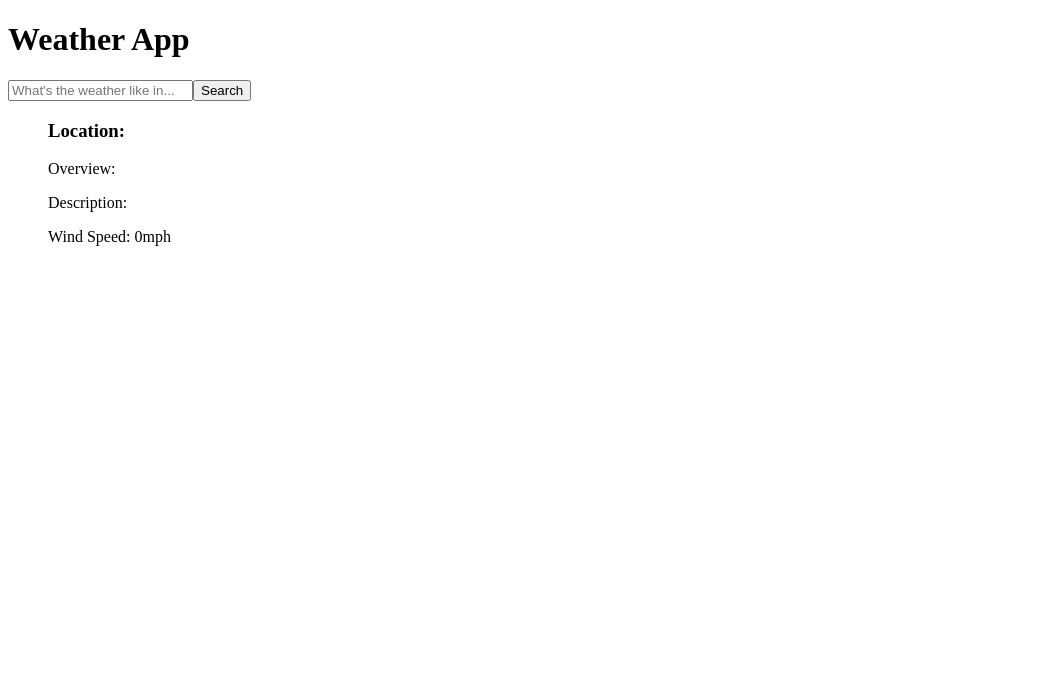
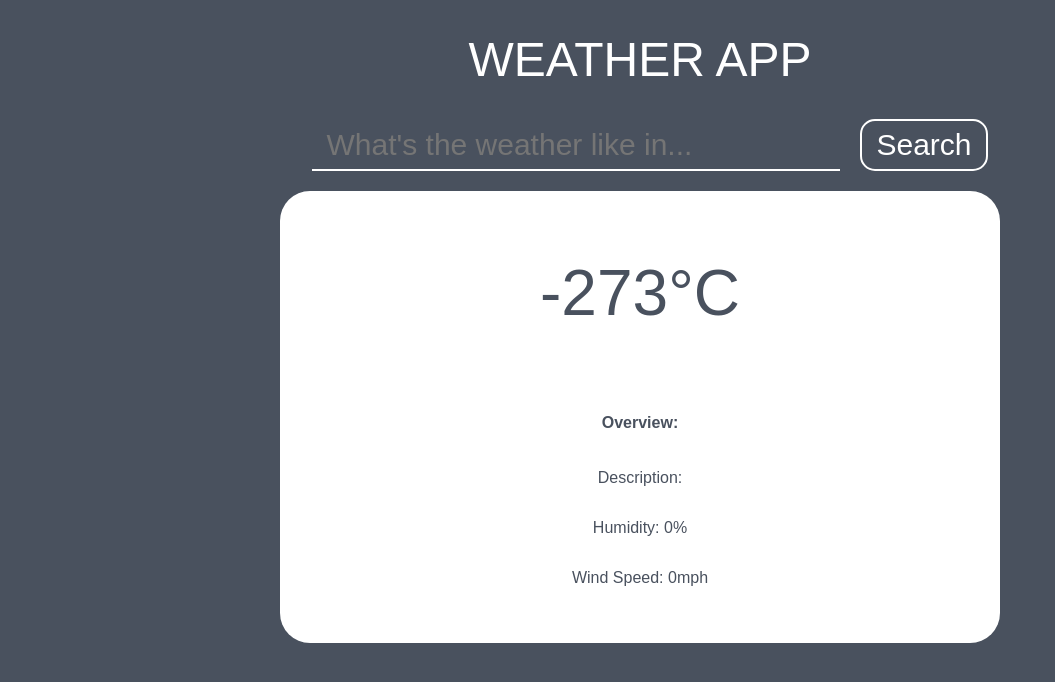
Before and after one commit to lwswr/weather-app, a React (Create React App) app: page / in a window 1280 px wide. Shown: the top 682 px of the page, without its empty margins (0-1055 px from the left). Built offline with nearby package versions, Linux system fonts and the light colour scheme; no server answers.

Commit message:
styled-components implemented on a basic level

```diff
--- a/src/App.tsx
+++ b/src/App.tsx
@@ -2,33 +2,94 @@ import React, { useState, useEffect } from "react";
 import axios from "axios";
 import { SearchForm } from "./SearchForm";
 import { WeatherCard } from "./WeatherCard";
+import styled from "styled-components";
+
+const MainContainer = styled.div`
+  font-family: sans-serif;
+  font-weight: 100;
+  background: #49515e;
+  color: white;
+  text-align: center;
+  position: absolute;
+  top: 0;
+  left: 0;
+  right: 0;
+  bottom: 0;
+`;
+
+const H1 = styled.h1`
+  font-size: 3rem;
+  font-weight: 100;
+`;
 
 export type WeatherProps = {
+  coord: { lon: number; lat: number };
   weather: [
     {
+      id: number;
       main: string;
       description: string;
+      icon: String;
     }
   ];
-  wind: {
-    speed: number;
+  base: string;
+  main: {
+    temp: number;
+    pressure: number;
+    humidity: number;
+    temp_min: number;
+    temp_max: number;
   };
-  id: string;
+  visibility: number;
+  wind: { speed: number; deg: number };
+  clouds: { all: number };
+  dt: number;
+  sys: {
+    type: number;
+    id: number;
+    message: number;
+    country: string;
+    sunrise: number;
+    sunset: number;
+  };
+  id: number;
   name: string;
+  cod: number;
 };
 
 const initialWeatherInfoObj: WeatherProps = {
+  coord: { lon: 0, lat: 0 },
   weather: [
     {
+      id: 0,
       main: "",
       description: "",
+      icon: "",
     },
   ],
-  wind: {
-    speed: 0,
+  base: "",
+  main: {
+    temp: 0,
+    pressure: 0,
+    humidity: 0,
+    temp_min: 0,
+    temp_max: 0,
   },
-  id: "",
+  visibility: 0,
+  wind: { speed: 0, deg: 0 },
+  clouds: { all: 0 },
+  dt: 0,
+  sys: {
+    type: 0,
+    id: 0,
+    message: 0,
+    country: "",
+    sunrise: 0,
+    sunset: 0,
+  },
+  id: 0,
   name: "",
+  cod: 0,
 };
 
 function WeatherApp() {
@@ -52,15 +113,15 @@ function WeatherApp() {
   }, [searchLocation]);
 
   return (
-    <div>
-      <h1>Weather App</h1>
+    <MainContainer>
+      <H1>WEATHER APP</H1>
       <SearchForm
         submit={({ city }) => {
           setSearchLocation(city);
         }}
       />
       <WeatherCard weatherCardProps={weatherInfo} />
-    </div>
+    </MainContainer>
   );
 }
 
--- a/src/SearchForm.tsx
+++ b/src/SearchForm.tsx
@@ -1,4 +1,39 @@
 import * as React from "react";
+import styled from "styled-components";
+
+const Form = styled.form`
+  margin: 20px 20px;
+`;
+
+const SubmitButton = styled.button`
+  font-size: 30px;
+  font-weight: 100;
+  border-radius: 15px;
+  border: 2px solid white;
+  padding: 7px 14px;
+  background: #49515e;
+  color: white;
+  transition: 0.2s ease-in-out;
+  &:hover {
+    background: white;
+    color: #49515e;
+  }
+`;
+
+const InputField = styled.input`
+  font-size: 30px;
+  font-weight: 100;
+  padding: 7px 14px;
+  margin: 0px 20px;
+  width: 500px;
+  color: white;
+  background: #49515e;
+  outline: none;
+  border-top: none;
+  border-left: none;
+  border-right: none;
+  border-bottom: 2px solid white;
+`;
 
 export type SearchProps = {
   city: string;
@@ -12,7 +47,7 @@ export const SearchForm = ({
   const [newSearch, setNewSearch] = React.useState("");
 
   return (
-    <form
+    <Form
       action="submit"
       onSubmit={(event) => {
         event.preventDefault();
@@ -20,13 +55,13 @@ export const SearchForm = ({
         setNewSearch("");
       }}
     >
-      <input
+      <InputField
         type="text"
         placeholder="What's the weather like in..."
         value={newSearch}
         onChange={(event) => setNewSearch(event.target.value)}
       />
-      <button type="submit">Search</button>
-    </form>
+      <SubmitButton type="submit">Search</SubmitButton>
+    </Form>
   );
 };
--- a/src/WeatherCard.tsx
+++ b/src/WeatherCard.tsx
@@ -1,17 +1,43 @@
 import * as React from "react";
 import { WeatherProps } from "./App";
+import styled from "styled-components";
+
+const Card = styled.div`
+  background: white;
+  border-radius: 30px;
+  color: #49515e;
+  padding: 40px;
+  margin: auto;
+  width: 50%;
+  display: flex;
+  flex-direction: column;
+`;
+
+const TempBox = styled.div`
+  text-align: center;
+  font-size: 4rem;
+  margin: 25px 50px;
+`;
+
+function celciusConvertion(x: number) {
+  return x - 273.15;
+}
 
 export const WeatherCard = ({
   weatherCardProps,
 }: {
   weatherCardProps: WeatherProps;
 }) => {
+  const celciusTemp = celciusConvertion(weatherCardProps.main.temp).toFixed(0);
+
   return (
-    <ul>
-      <h3>Location: {weatherCardProps.name}</h3>
-      <p>Overview: {weatherCardProps.weather[0].main}</p>
+    <Card>
+      <TempBox>{celciusTemp}°C</TempBox>
+      <h3>{weatherCardProps.name}</h3>
+      <h4>Overview: {weatherCardProps.weather[0].main}</h4>
       <p>Description: {weatherCardProps.weather[0].description}</p>
+      <p>Humidity: {weatherCardProps.main.humidity}%</p>
       <p>Wind Speed: {weatherCardProps.wind.speed}mph</p>
-    </ul>
+    </Card>
   );
 };
```
